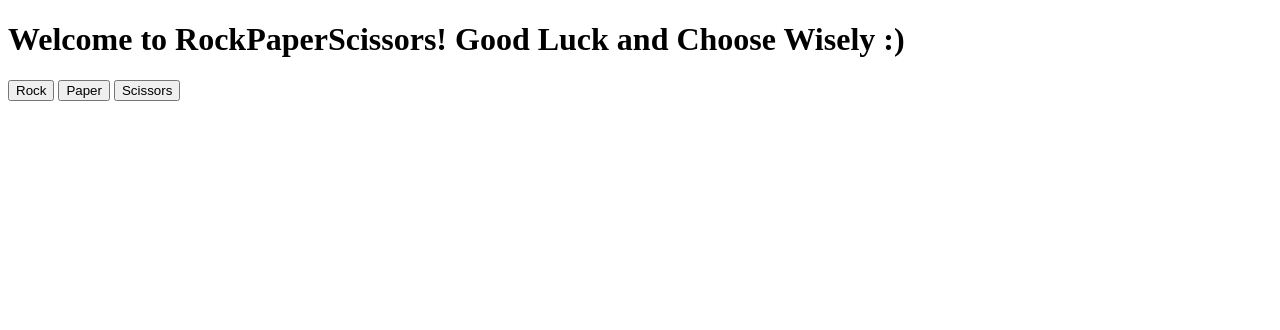
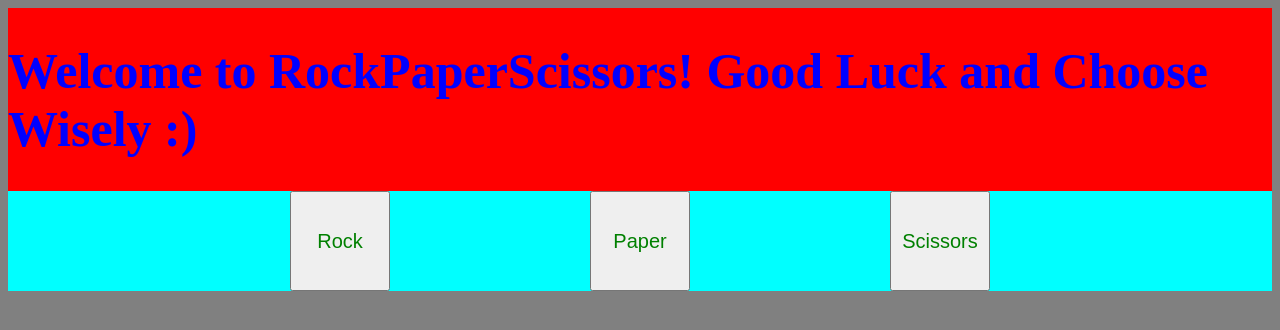
Before and after one commit to Weesmadarani14/RockPaperScissorsGame, a plain HTML site: page index.html in a window 1280 px wide. Drawn offline with Linux system fonts and the light colour scheme.

Commit message:
CSS style updates

```diff
--- a/index.html
+++ b/index.html
@@ -5,11 +5,18 @@
     <meta http-equiv="X-UA-Compatible" content="IE=edge">
     <meta name="viewport" content="width=device-width, initial-scale=1.0">
     <title>RockPaperScissors</title>
+    <link rel="stylesheet" href="style.css">
+    <link rel="stylesheet" href="script.js">
 </head>
 <body>
-    <h1>Welcome to RockPaperScissors! Good Luck and Choose Wisely :)</h1>
-    <button class="rock">Rock</button>
-    <button class="paper">Paper</button>
-    <button class="scissors">Scissors</button>
+    <div class="one">
+        <h1 class="header">Welcome to RockPaperScissors! Good Luck and Choose Wisely :)</h1>
+    </div>
+
+    <div class="two">
+        <button class="rock">Rock</button>
+        <button class="paper">Paper</button>
+        <button class="scissors">Scissors</button>
+    </div>
 </body>
 </html>
--- a/style.css
+++ b/style.css
@@ -0,0 +1,46 @@
+.one {
+    background-color: red;
+    display: flex;
+    justify-content: center;
+}
+
+body {
+    background-color: grey;
+}
+
+h1 {
+    align-items: center;
+}
+
+.header {
+    color: blue;
+    font-size: 50px;
+}
+
+.two {
+    background-color: aqua;
+    display: flex;
+    justify-content: center;
+    gap: 200px;
+}
+
+.rock {
+    color: green;
+    height: 100px;
+    width: 100px;
+    font-size: 20px;
+}
+
+.paper {
+    color: green;
+    height: 100px;
+    width: 100px;
+    font-size: 20px;
+}
+
+.scissors {
+    color: green;
+    height: 100px;
+    width: 100px;
+    font-size: 20px;
+}
```
